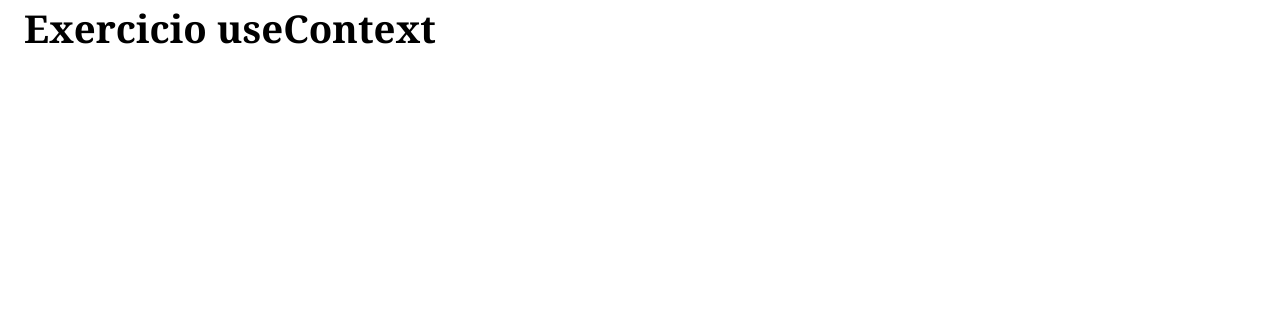
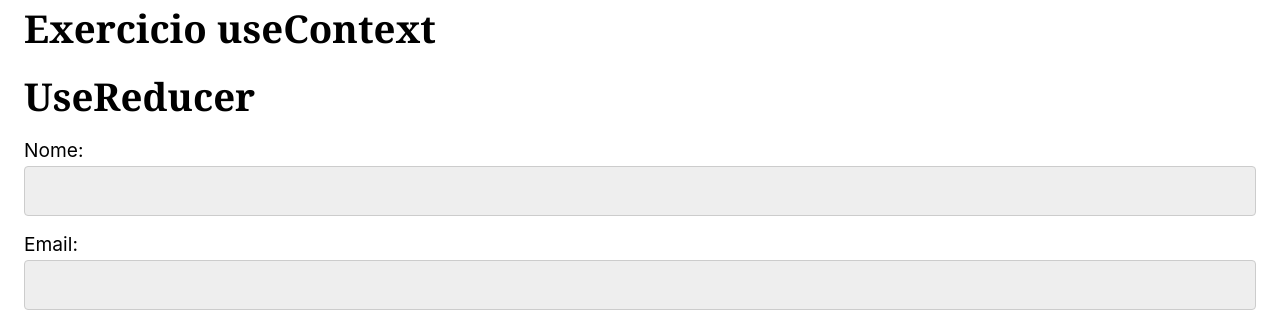
Before and after one commit to fabiomoura-m/curso-react-com-typescript, a React (Vite) app: page / in a window 1280 px wide. Shown: the part 1275-1606 px from the top of the page. Before the commit the page ends 1353 px from the top, so only its background shows below. Built offline with nearby package versions, Linux system fonts and the light colour scheme; no server answers.

Commit message:
useReducer

```diff
--- a/src/App.tsx
+++ b/src/App.tsx
@@ -9,6 +9,7 @@
 import { UiContextProvider } from './UiContext';
 import { Header } from './Header';
 import ExercicioUseContext from './exercicios/exerciciouseContext/ExercicioUseContext';
+import Form from './Form';
 
 // tipando caso o button recebesse o total e setTotal
 type ButtonExample = {
@@ -185,6 +186,10 @@
             {/* Exercicio useContext */}
             <h1>Exercicio useContext</h1>
             <ExercicioUseContext />
+
+            {/* useReducer */}
+            <h1>UseReducer</h1>
+            <Form />
         </UiContextProvider>
     );
 }
--- /dev/null
+++ b/src/Form.tsx
@@ -0,0 +1,72 @@
+import { useReducer } from 'react';
+import Input from './Input';
+
+type State = {
+    name: string;
+    email: string;
+};
+
+// type Action = {
+//     type: 'setName' | 'setEmail';
+//     payload: string;
+// };
+
+type Action =
+    | { type: 'setName'; payload: string }
+    | { type: 'setEmail'; payload: string };
+
+// function reducer(state: State, action: Action) {
+//     if (action.type === 'setName') {
+//         return { ...state, name: action.payload };
+//     }
+//     if (action.type === 'setEmail') {
+//         return { ...state, email: action.payload };
+//     }
+//     return state;
+// }
+
+function reducer(state: State, action: Action) {
+    switch (action.type) {
+        case 'setName':
+            return { ...state, name: action.payload };
+
+        case 'setEmail':
+            return { ...state, email: action.payload };
+
+        default:
+            return state;
+    }
+}
+
+const Form = () => {
+    const [state, dispatch] = useReducer(reducer, { name: '', email: '' });
+
+    return (
+        <div>
+            <Input
+                label={`Nome: ${state.name}`}
+                id="name"
+                value={state.name}
+                onChange={({ target }) =>
+                    dispatch({
+                        type: 'setName',
+                        payload: target.value
+                    })
+                }
+            />
+            <Input
+                label={`Email: ${state.email}`}
+                id="email"
+                value={state.email}
+                onChange={({ target }) =>
+                    dispatch({
+                        type: 'setEmail',
+                        payload: target.value
+                    })
+                }
+            />
+        </div>
+    );
+};
+
+export default Form;
```
